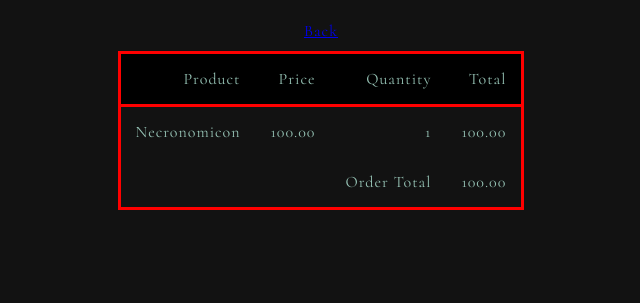
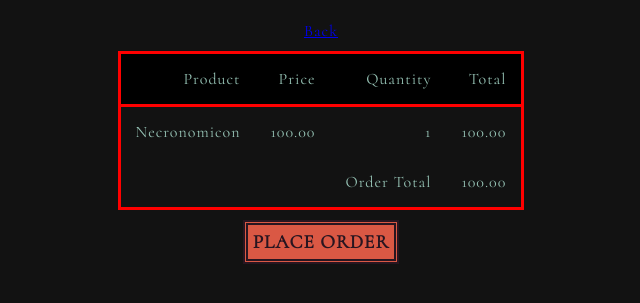
Before and after one commit to ian-ch-jsx/lab-06-e-commerce-site, a website: page cart/index.html in a window 1280 px wide. Shown: the part 145-448 px from the top of the page, without its empty margins (319-959 px from the left). Drawn offline with Linux system fonts and the light colour scheme.

Commit message:
backtracked to step 1.. added button to html

```diff
--- a/app.js
+++ b/app.js
@@ -1,6 +1,5 @@
 import { renderProduct } from './render-product.js';
 import { products } from './products.js';
-
 
 const productList = document.getElementById('product-list');
 
--- a/cart/index.html
+++ b/cart/index.html
@@ -38,5 +38,6 @@
         <td>100.00</td>
     </tfoot>
     </table>
+    <button id="place-order">Place Order</button>
 </body>
 </html>
```
Also changed, not shown: cart/cart.js (deleted, +0 -12 lines), utils.js (deleted).
